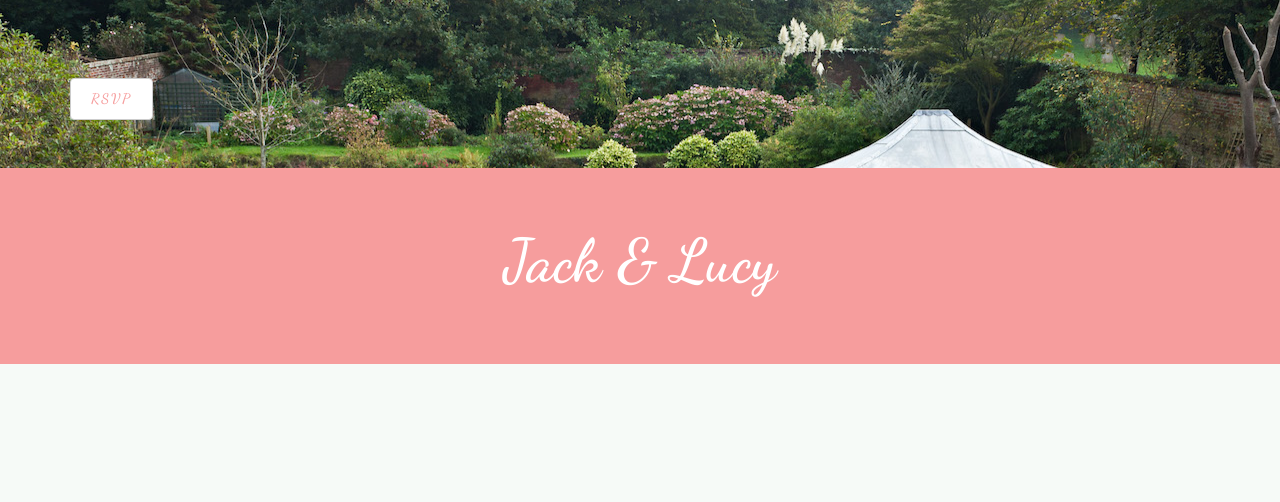
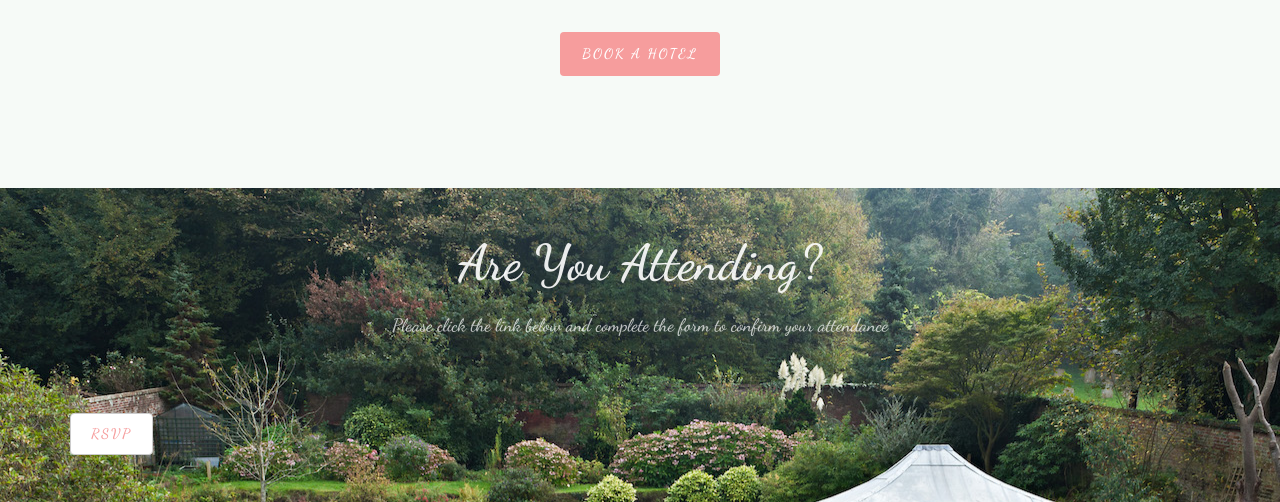
Before and after one commit to jackt24/wedding.github.io, a Flask app: page / in a window 1280 px wide. Shown: the part 2026-2528 px from the top of the page. Before the commit the page ends 2390 px from the top, so only its background shows below. Run offline with Flask 2, Linux system fonts and the light colour scheme; some libraries are stand-ins or nearby versions; some web fonts are replaced.

Commit message:
Added map and hotels

```diff
--- a/anoxide_app/templates/index.html
+++ b/anoxide_app/templates/index.html
@@ -87,13 +87,14 @@
 							<h2>Are Getting Married</h2>
 							<p>On <strong>September 10th, 2022</strong> at <strong>The Old Rectory, Hastings</strong></p>
 							<p>Address:<br><a href="https://theoldrectoryhastings.co.uk/">The Old Rectory</a><br>Harold Road, Hastings<br>East Sussex<br>TN35 5ND</p>
-
+							<iframe src="https://www.google.com/maps/embed?pb=!1m18!1m12!1m3!1d2518.4541805554663!2d0.5941023159726883!3d50.859790979533955!2m3!1f0!2f0!3f0!3m2!1i1024!2i768!4f13.1!3m3!1m2!1s0x47df1adf13fcc1fb%3A0xe814c821a6a4997a!2sThe%20Old%20Rectory!5e0!3m2!1sen!2suk!4v1637668024785!5m2!1sen!2suk" width="400" height="300" style="border:0;" allowfullscreen="" loading="lazy"></iframe><br>
+							<br><a class="btn btn-primary" href="https://bit.ly/3wvB2O2" role="button">Book a Hotel</a>
 						</div>
 					</div>
 				</div>
 			</div>
 		</div>
-		<button id="btn_link" class="btn btn-default"> <a href="https://bit.ly/3wvB2O2"> Continue </a> </button>
+
 		<!-- <div id="fh5co-countdown">
 			<div class="row">
 				<div class="col-md-8 col-md-offset-2 text-center animate-box">
```
